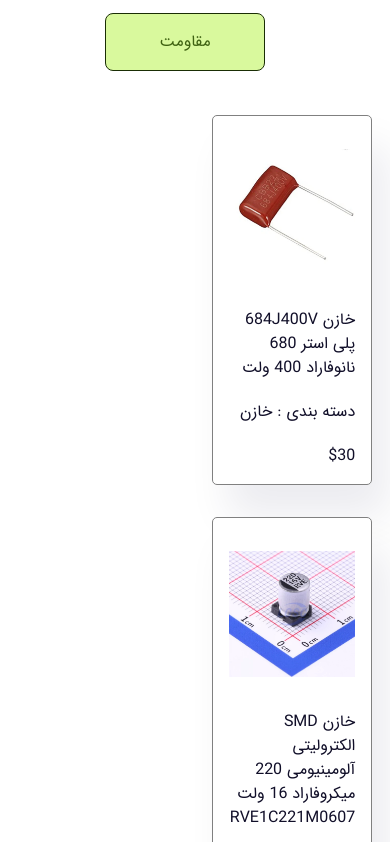
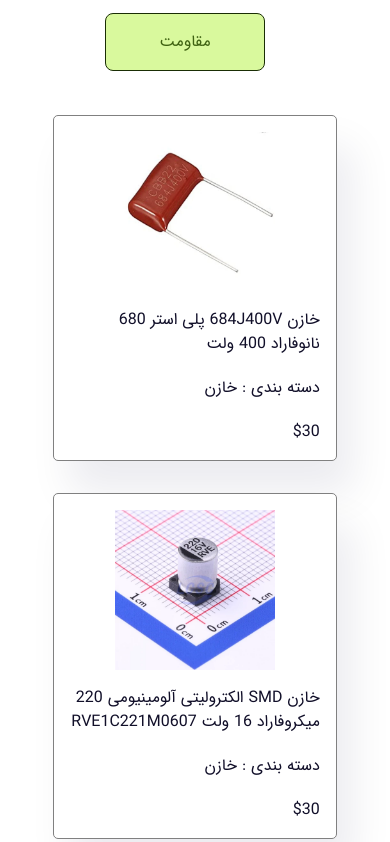
Before and after one commit to Rezaabdollahi7/Electronic-Website, a website: page index.html in a window 390 px wide. Shown: the part 1639-2481 px from the top of the page. Drawn offline with nearby package versions, Linux system fonts and the light colour scheme.

Commit message:
fix product mobile size responsive

```diff
--- a/public/css/style.css
+++ b/public/css/style.css
@@ -59,6 +59,7 @@ header nav {
     display: flex;
     flex-direction: column;
     align-items: center;
+    place-self: center;
     justify-content: center;
     transition: all 1S ease;
     box-shadow: 1em 2em 2.5em rgba(1, 2, 68, 0.08);
@@ -95,7 +96,7 @@ img {
     }
 
     .card {
-        max-width: 10em;
+        width: 80%;
         margin-top: 1em;
     }
 }
```
Also changed, not shown: public/css/tailwind.css.
